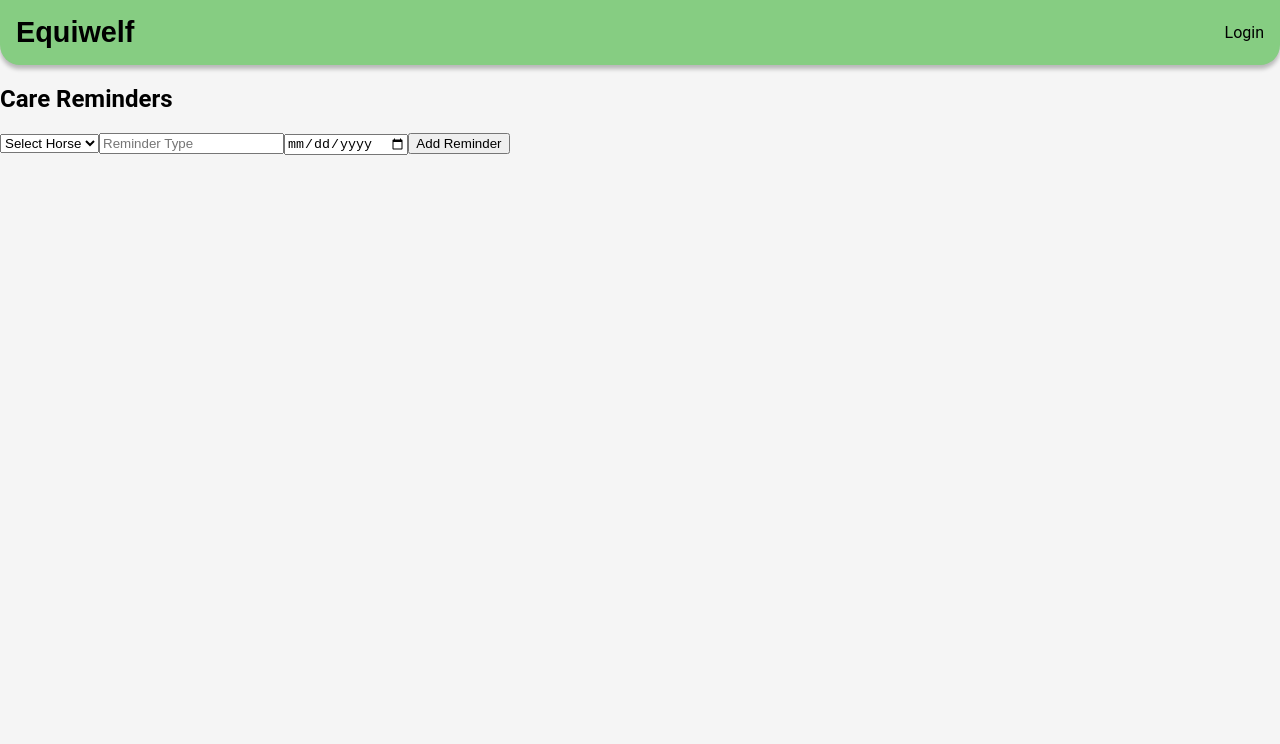
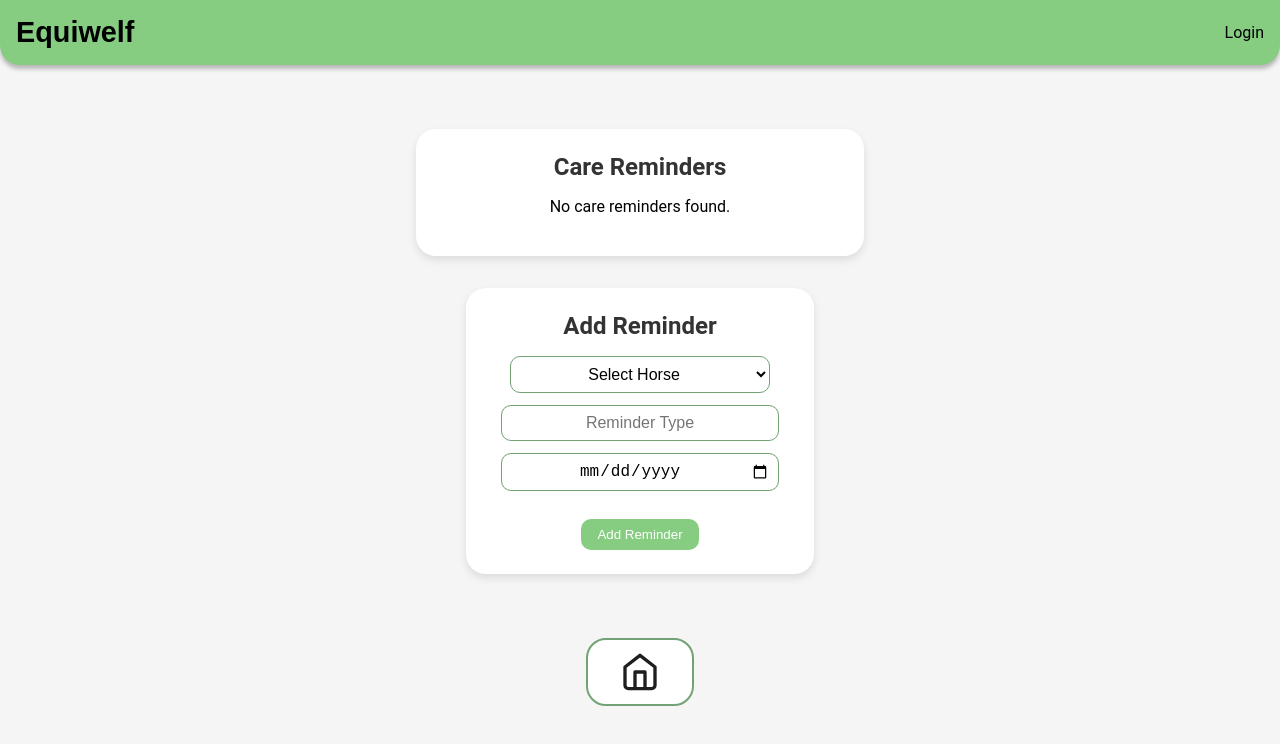
Before and after one commit to Mc-Colour/innovation_project, a React (Create React App) app in the folder client/: page /reminders in a window 1280 px wide. Shown: the top 744 px of the page. Built offline with nearby package versions, Linux system fonts and the light colour scheme.

Commit message:
changed login / register page to conform with design. fixed very pesky bug where if user logged out, they would still be able to view details of last selected horse as the token was not checked when rendedering the horse preview card

```diff
--- a/client/src/context/AuthContext.js
+++ b/client/src/context/AuthContext.js
@@ -1,12 +1,10 @@
 import { createContext, useState } from "react";
-
 // creates a global context obj for authentication
 export const AuthContext = createContext();
 
 export function AuthProvider({ children }) {
     // initialises the token state from local storage if user is already logged in
     const [token, setToken] = useState(localStorage.getItem("token") || "");
-
     const login = (newToken) => {
         setToken(newToken);
         localStorage.setItem("token", newToken); // store token in local storage
--- a/client/src/pages/Auth.js
+++ b/client/src/pages/Auth.js
@@ -35,19 +35,36 @@ export default function Auth() {
         }
     };
     return (
-        <div>
-            <h2>{mode === "register" ? "Register" : "Login"}</h2>
-            <form onSubmit={handleSubmit}>
-                <input type="email" value={email} onChange={(e) => setEmail(e.target.value)} placeholder="Email" required />
-                <input type="password" value={password} onChange={(e) => setPassword(e.target.value)} placeholder="password" required />
-                <button type="submit">{mode === "register" ? "Register" : "Login"}</button>
+        <div className="horse-preview-card">
+            <h2>{mode === "register" ? "register" : "Login"}</h2>
+            <form onSubmit={handleSubmit} className="horse-form">
+                <input
+                    type="email"
+                    value={email}
+                    onChange={(e) => setEmail(e.target.value)}
+                    placeholder="Email"
+                    required
+                />
+                <input
+                    type="password"
+                    value={password}
+                    onChange={(e) => setPassword(e.target.value)}
+                    placeholder="Password"
+                    required
+                />
+                <div className="horse-form-buttons">
+                    <button type="submit" className="view-link">
+                        {mode === "register" ? "Register" : "Login"}
+                    </button>
+                    <button
+                        type="button"
+                        className="view-link"
+                        onClick={() => setMode(mode === "register" ? "login" : "register")}
+                    >
+                        {mode === "register" ? "Login Instead" : "Register Instead"}
+                    </button>
+                </div>
             </form>
-            <p>
-                {mode === "register" ? "Already have an account? " : "Don't have an account?"}{""}
-                <button onClick={() => setMode(mode === "register" ? "login" : "register")}>
-                    {mode === "register" ? "Login here" : "Register here"}
-                </button>
-            </p>
         </div>
     );
 }
--- a/client/src/pages/CareReminders.js
+++ b/client/src/pages/CareReminders.js
@@ -2,6 +2,8 @@
 import React, { useState, useEffect, useContext } from 'react';
 import axios from 'axios';
 import { AuthContext } from '../context/AuthContext';
+import { ReactComponent as HomeIcon } from '../img/Home.svg';
+import { Link } from 'react-router-dom';
 
 export default function CareReminders() {
     const { token } = useContext(AuthContext);
@@ -62,10 +64,32 @@ export default function CareReminders() {
     };
 
     return (
-        <div>
+        <div className="home-container">
+            <div className="care-reminder-card">
                 <h2>Care Reminders</h2>
-            <form onSubmit={handleSubmit}>
-                <select name="horseId" value={form.horseId} onChange={handleChange} required>
+                {reminders.length > 0 ? (
+                    <ul className="reminder-list">
+                        {reminders.map((r) => (
+                            <li key={r.ReminderID}>
+                                {r.Type} - Due: {new Date(r.DueDate).toLocaleDateString()} - {r.HorseName}
+                            </li>
+                        ))}
+                    </ul>
+                ) : (
+                    <p>No care reminders found.</p>
+                )}
+            </div>
+
+            <div className="horse-preview-card">
+                <h2>Add Reminder</h2>
+                <form onSubmit={handleSubmit} className="horse-form">
+                    <select
+                        name="horseId"
+                        value={form.horseId}
+                        onChange={handleChange}
+                        required
+                        className="horse-form-input"
+                    >
                         <option value="">Select Horse</option>
                         {horses.map((horse) => (
                             <option key={horse.HorseID} value={horse.HorseID}>
@@ -88,16 +112,14 @@ export default function CareReminders() {
                         onChange={handleChange}
                         required
                     />
-                <button type="submit">Add Reminder</button>
+                    <div className="horse-form-buttons">
+                        <button type="submit" className="view-link">Add Reminder</button>
+                    </div>
                 </form>
-            <ul>
-                {reminders.map((reminder) => (
-                    <li key={reminder.ReminderID}>
-                        {new Date(reminder.DueDate).toLocaleDateString()} - {reminder.Type}
-                        <strong> - {reminder.HorseName}</strong>
-                    </li>
-                ))}
-            </ul>
+            </div>
+            <Link to="/" className="home-button">
+                <HomeIcon className="home-icon" />
+            </Link>
         </div>
     );
 }
--- a/client/src/pages/Home.js
+++ b/client/src/pages/Home.js
@@ -44,7 +44,7 @@ export default function Home() {
 
         <div className="home-container">
             <h1 className="home-title">Welcome to Equiwelf</h1>
-            {selectedHorse ? (
+            {selectedHorse && token ?(
                 <>
                     <div className="horse-preview-card">
                         <h2>{selectedHorse.Name}</h2>
--- a/client/src/styles/App.css
+++ b/client/src/styles/App.css
@@ -233,6 +233,13 @@ body {
 }
 
 /* Horse editing form specifics */
+.horse-form {
+    max-width: 260px;
+    margin: 0 auto;
+    display: flex;
+    flex-direction: column;
+    align-items: center;
+}
 .horse-form input {
     width: 100%;
     margin-bottom: 0.75rem;
@@ -240,6 +247,7 @@ body {
     border: 1.5px solid #72a276;
     border-radius: 10px;
     font-size: 1rem;
+    text-align: center;
 }
 
 .horse-card-buttons,
@@ -249,3 +257,15 @@ body {
     gap: 1rem;
     flex-wrap: wrap;
 }
+
+.horse-form select {
+    width: 100%;
+    margin-bottom: 0.75rem;
+    padding:0.5rem;
+    border: 1.5px solid #72a276;
+    border-radius: 10px;
+    font-size: 1rem;
+    background-color: #fff;
+    text-align: center;
+
+}
```
Lines whose indentation alone changed are shown as unchanged.
